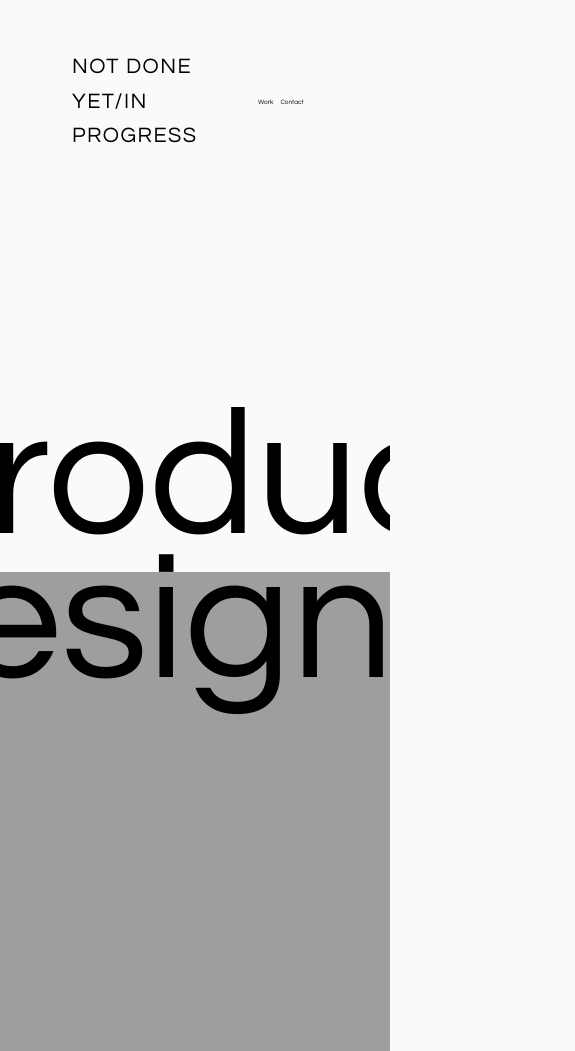
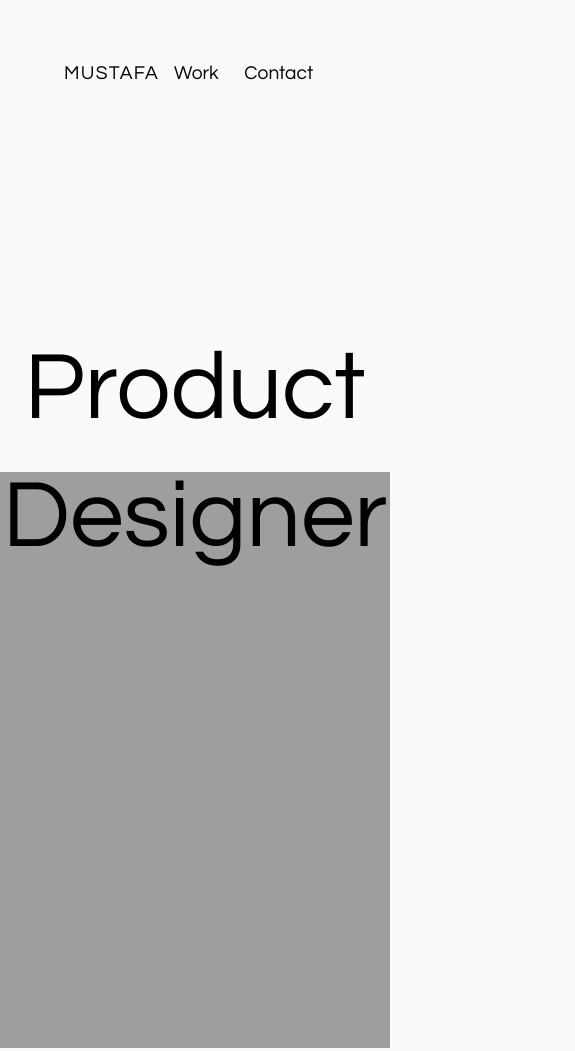
Before and after one commit to MustafaEdward/portfolio, a website: page index.html in a window 390 px wide. Shown: the top 1051 px of the page, 575 px wide, since content can reach past the window. Drawn offline with nearby package versions, Linux system fonts and the light colour scheme; no server answers; a script that the page names is missing.

Commit message:
responsive-2

```diff
--- a/index.html
+++ b/index.html
@@ -24,7 +24,7 @@
                 <div class="container">
                    <nav class="nav-none" role="navigation">
                         <div class="navigation container">
-                            <p class="navigation__name">Not done yet/in progress</p>
+                            <p class="navigation__name">mustafa</p>
                             <ul class="navigation__list">
                                 <li class="navigation__item"><a href="#work" class="navigation__link">work<a></li>
                                 <li class="navigation__item"><a href="#contact" class="navigation__link">contact</a></li>
@@ -135,14 +135,10 @@
              <div class="secondary-title">
                 <p class="more-text-tablet " id="scroll-to">My projects</p>
              </div>
-
-
              <section  class="description container">
                  <h4 class="description__heading">Haven app</h4>
                  <p class="description__copy">An app that raises awareness and support for immigrant women who face domestic violence by equipping domestic violence advocates with proper resources for different cultural needs.</p>
              </section>
-
-
 
              <section data-scroll class="projects">
 
@@ -160,8 +156,6 @@
                     </div>
 
                 </div>
-
-
 
                 <div class="btn-c">
                     <a href="https://medium.com/@mustafa.edward24/test-a0c2af592e7d?source=friends_link&sk=c8508d44c4bfbd8965e7505e55aa2fe9" class="projects__btn" target="_blank"> View case study</a>
--- a/sass/base/_base.scss
+++ b/sass/base/_base.scss
@@ -19,6 +19,9 @@ html {
     @include respond(tablet) {
        font-size: 45%;
     }
+    @include respond(phone) {
+        font-size: 40%;
+    }
 }
 body {
     font-family: 'Questrial', sans-serif;
@@ -33,7 +36,6 @@ body {
     padding-bottom: 20px !important;
     min-height: 100%;
     overflow-x: hidden;
-
 
 
 }
--- a/sass/components/_carousel.scss
+++ b/sass/components/_carousel.scss
@@ -24,6 +24,9 @@
   font-size: 5rem;
   width: 100%;
   color: #fafafa;
+  @include respond(tablet) {
+    font-size: 3rem;
+ }
 }
 .carousel-d {
   font-size: 2.4rem;
@@ -31,9 +34,10 @@
   width: 50%;
   color: #fafafa;
   opacity: 70%;
+  @include respond(tablet) {
+    font-size: 1.7rem;
+ }
 }
-
-
 
 //projects carousell
 
@@ -44,5 +48,4 @@
   z-index: 100;
   padding-top: 20rem;
   background-color: #fafafa;
-
 }
--- a/sass/components/_contact.scss
+++ b/sass/components/_contact.scss
@@ -9,6 +9,9 @@
 
     @include respond(tablet) {
         height: 80vh;
+        margin-top: 15rem;
+        padding-top: 5rem;
+        padding-bottom: 5rem;
      }
     &__details {
      color: inherit;
@@ -61,10 +64,17 @@
     }
   }
 
+
+  //carousell
+
   .experience {
      background-color: $color-black;
      color: #fafafa;
      font-weight: 400;
+
+     @include respond(tablet) {
+          height: 70vh;
+     }
 
      &__heading {
        font-size: 8rem;
@@ -74,6 +84,7 @@
 
        @include respond(tablet) {
         padding: 15rem 0;
+        font-size: 5rem;
      }
      }
   }
@@ -82,6 +93,11 @@
     font-size: 2rem;
     display: block;
     margin-bottom: 7rem;
+
+    @include respond(tablet) {
+        font-size: 1.6rem;
+        margin-bottom: 4rem;
+       }
   }
 
 
--- a/sass/components/_profile.scss
+++ b/sass/components/_profile.scss
@@ -4,6 +4,14 @@
 &__first-about-me {
     font-size: 8.5rem;
     margin-top: 40rem;
+
+    @include respond(tablet) {
+        font-size: 6rem;
+      }
+
+      @include respond(phone) {
+        font-size: 4rem;
+      }
 
 }
 
@@ -35,13 +43,17 @@
 }
 
 .more-text-tablet {
-    font-size: 20rem;
+    font-size: 15rem;
     text-align: center;
     display: none;
     @include respond(tablet) {
         display: block;
-        margin: 10rem 0;
+        margin: 5rem 0;
      }
+      @include respond(phone) {
+        font-size: 10rem;
+        margin: 3rem 0;
+      }
 }
 
 
--- a/sass/components/_skills.scss
+++ b/sass/components/_skills.scss
@@ -33,6 +33,11 @@
   height: 100vh;
   background-repeat: no-repeat;
   background-size: cover;
+  @include respond(tablet) {
+    height: 70vh;
+    padding-top: 20rem;
+    margin-top: 5rem;
+}
 }
 .bg-video {
   background-color: #FCFBFC;
@@ -58,6 +63,7 @@
    margin-top: 10rem;
    flex-wrap: wrap;
 
+
   &__part {
     display: flex;
     flex-direction: column;
--- a/sass/components/_work.scss
+++ b/sass/components/_work.scss
@@ -2,6 +2,13 @@
   display: flex;
   justify-content: space-between;
 
+    @include respond(tablet) {
+            margin-bottom: 0rem;
+          }
+
+          @include respond(phone) {
+           margin-bottom: 7rem;
+          }
   &__heading {
      font-size: 5rem;
      margin-right: 7rem;
@@ -13,7 +20,6 @@
     line-height: 2.7;
   }
 }
-
 
 .projects {
   text-align: center;
@@ -51,7 +57,7 @@ display: flex;
 justify-content: space-between;
 
 @include respond(tablet) {
-    margin-top: -10rem;
+    margin-top: -30rem;
 }
 }
 
--- a/sass/layout/_footer.scss
+++ b/sass/layout/_footer.scss
@@ -15,28 +15,25 @@
    font-weight: 500;
    text-align: center;
    transition: all .2s;
+   @include respond(tablet) {
+    font-size: 12rem;
+   }
    &:hover {
      opacity: 60%;
 
    }
-
   }
-
   &__link {
     text-decoration: none;
     color: $color-black;
-
-
   }
 
 }
-
 
 .heart {
    width: 100px;
    display: block;
    margin: 0 auto;display: inline-block;
-
 }
 
 .copyright {
--- a/sass/layout/_header.scss
+++ b/sass/layout/_header.scss
@@ -33,12 +33,14 @@
         z-index: 1;
         text-align: center;
         margin-bottom: -15rem;
-        // @include respond(tablet) {
-        //     font-size: 2.5rem;
-        //   }
-        //   @include respond(phone) {
-        //     font-size: 1.6rem;
-        //   }
+
+          @include respond(tablet) {
+            font-size: 18rem;
+          }
+
+          @include respond(phone) {
+            font-size: 15rem;
+          }
     }
 
 }
--- a/sass/layout/_navigation.scss
+++ b/sass/layout/_navigation.scss
@@ -3,6 +3,8 @@
   justify-content: space-between;
   align-items: center;
   padding-top: 7rem;
+
+
 
     &__name {
        font-size: 3rem;
@@ -13,22 +15,14 @@
        display: flex;
        align-items: center;
        margin: 2rem;
-      //  @include respond(phone) {
-      //   margin: .4rem;
-      // }
     }
     &__item {
        list-style-type: none;
        font-size: 3rem;
+
        &:not(:last-child) {
            margin-right: 4rem;
-           @include respond(phone) {
-            margin-right: 1rem;
-          }
        }
-       @include respond(phone) {
-        font-size: .9rem;
-      }
     }
     &__link {
        text-decoration: none;
```
Also changed, not shown: css/style.css.
